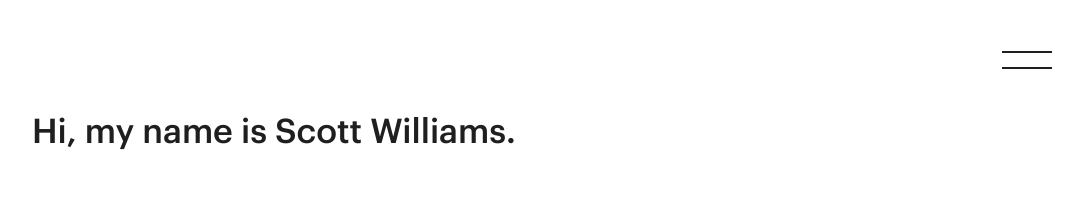
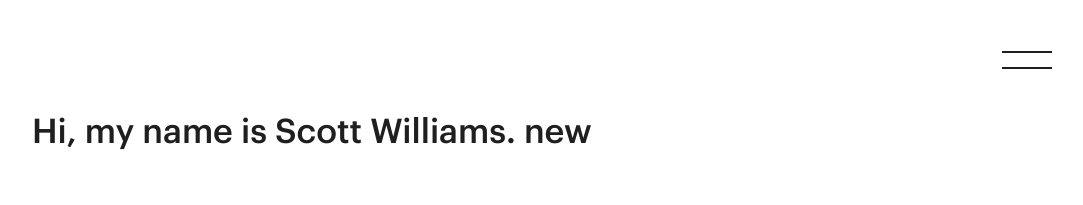
Before and after one commit to scottwio/scottw.io, a React (Create React App) app: page / in a window 1280 px wide. Shown: the top 205 px of the page, without its empty margins (98-1181 px from the left). Built offline with nearby package versions, Linux system fonts and the light colour scheme.

Commit message:
this is new

```diff
--- a/src/pages/home/IntroText/IntroText.tsx
+++ b/src/pages/home/IntroText/IntroText.tsx
@@ -6,7 +6,7 @@ class IntroText extends React.Component {
   render() {
     return (
       <div className="IntroText">
-        <h2>Hi, my name is Scott Williams.</h2>
+        <h2>Hi, my name is Scott Williams. new</h2>
         <h3>
           I’m a front-end developer and self confessed code and design geek working in
           and around London. Here you will find some of the <Link to="/projects">+ projects</Link> I have
```
